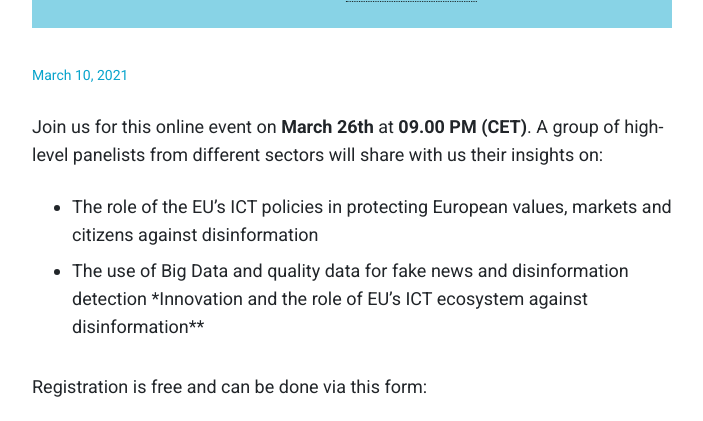
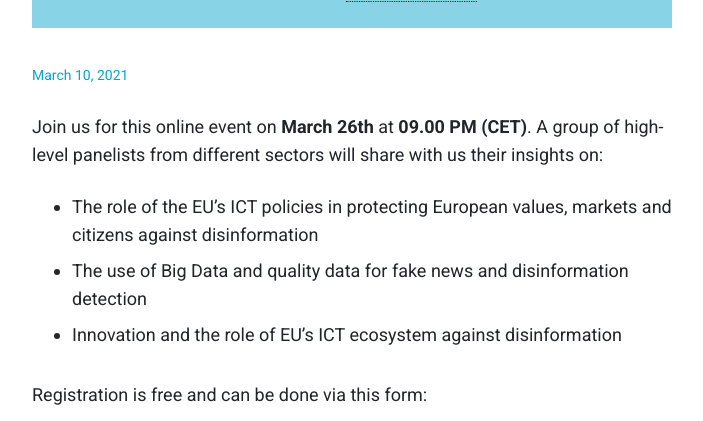
Before and after one commit to fandangOrg/fandango-web, a Jekyll site: the page built from _posts/2021-03-10-rethinking-the-possibilities-of-data-and-technology-in-the-fight-against-disinformation.markdown, in a window 1280 px wide and 900 px high, scrolled down 903 px, cut to the strip 0-421 px from the top of the window. Shown: the whole strip, without its empty margins (288-991 px from the left). Built offline with Jekyll 4.4.1, drawn with Linux system fonts in a browser that asks for light colours; comment, search, counter and statistics services are not loaded.

Commit message:
Updated Rethinking The Possibilities Of Data And Technology In The Fight Against Disinformation

```diff
--- a/_posts/2021-03-10-rethinking-the-possibilities-of-data-and-technology-in-the-fight-against-disinformation.markdown
+++ b/_posts/2021-03-10-rethinking-the-possibilities-of-data-and-technology-in-the-fight-against-disinformation.markdown
@@ -9,11 +9,11 @@ Join us for this online event on **March 26th** at **09.00 PM (CET)**. A group o
 
 * The role of the EU’s ICT policies in protecting European values, markets and citizens against disinformation
 * The use of Big Data and quality data for fake news and disinformation detection
-*Innovation and the role of EU's ICT ecosystem against disinformation**
+* Innovation and the role of EU's ICT ecosystem against disinformation
 
 Registration is free and can be done via this form:
 
-<iframe width="100%" height="360" frameborder="0" src="https://app.livestorm.co/p/0e52d49f-d865-4352-909c-1a3c013b9334/form" title="Rethinking the possibilities of data and technology in the fight against disinformation | Fandango Project"></iframe>
+<iframe width="100%" height="400" frameborder="0" src="https://app.livestorm.co/p/0e52d49f-d865-4352-909c-1a3c013b9334/form" title="Rethinking the possibilities of data and technology in the fight against disinformation | Fandango Project"></iframe>
 
 ### Provisional Agenda
 
```
